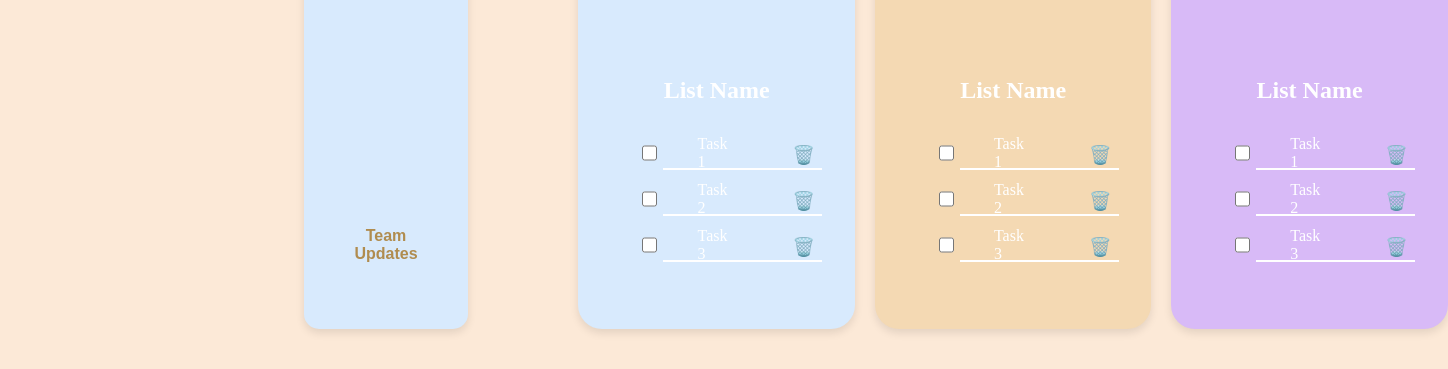
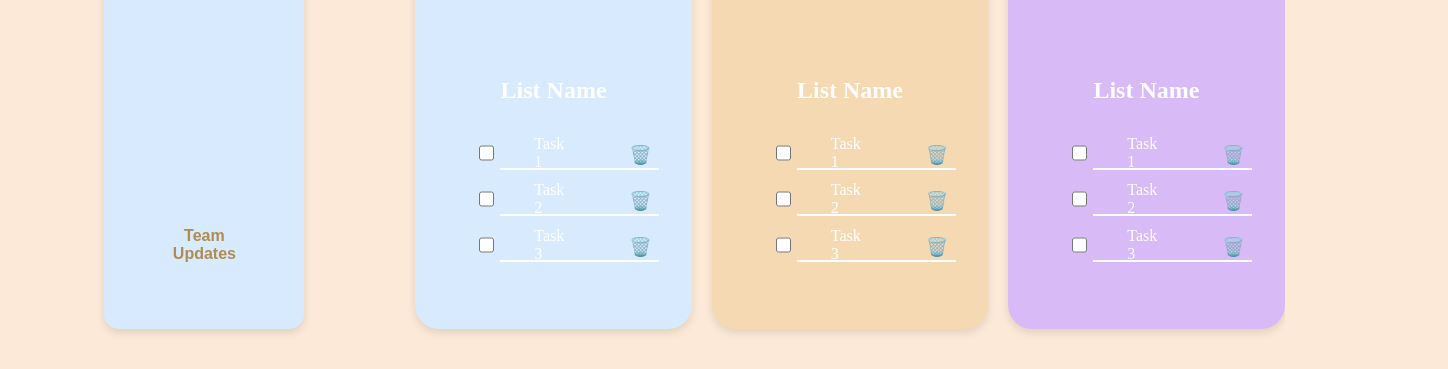
Before and after one commit to AbiahAbraham/Amethyst, a plain HTML site: page index.html in a window 1280 px wide. Shown: the part 519-888 px from the top of the page, 1448 px wide, since content can reach past the window. Drawn offline with Linux system fonts and the light colour scheme.

Commit message:
Update styles.css

```diff
--- a/styles.css
+++ b/styles.css
@@ -57,12 +57,16 @@
 
         /* Modify team-updates specifically */
         .team-updates {
-            grid-column: span 1; /* Now it takes up the same space as the other cards */
+            grid-column: span 1; /* Keeps the same grid layout */
             color: #b08c4f;
             font-weight: bold;
             text-align: center;
-            margin-top: auto; /* This will push it towards the bottom of the grid cell */
+            margin-top: auto;
+            margin-left: -200px; /* Moves it slightly left */
+            display: flex;
+            justify-content: flex-end;
         }
+
 
 
         .team-updates img {
```
